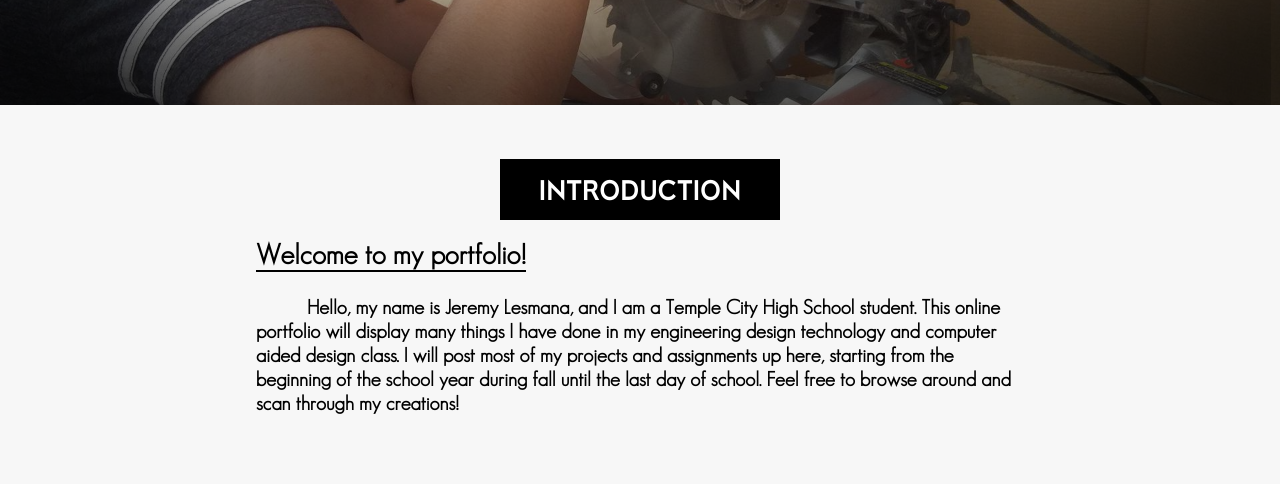
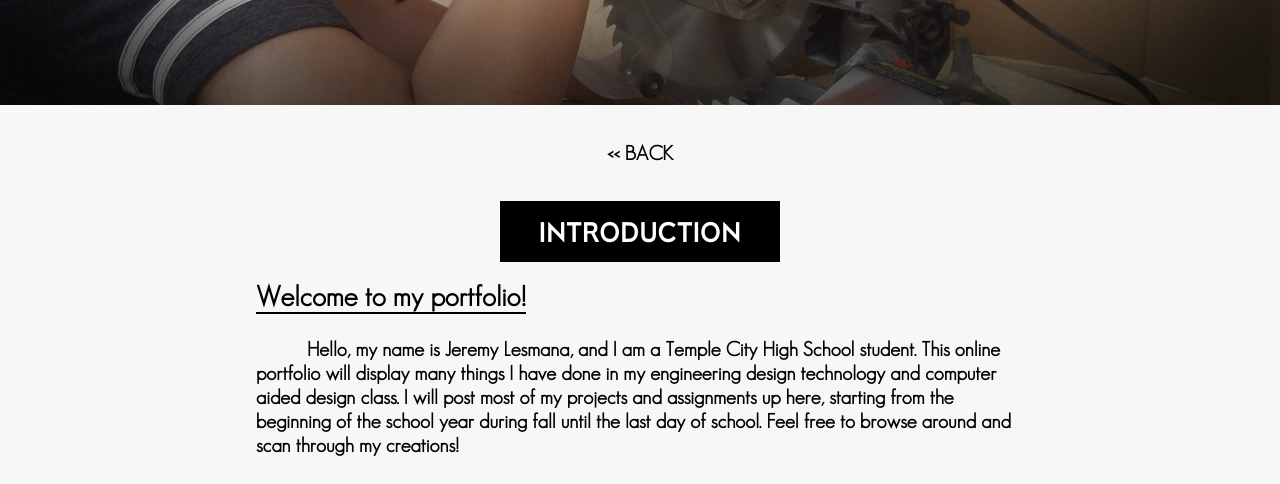
Before and after one commit to jeremylesmana/oldSite, a plain HTML site: page projects/proj-pages/proj-engineering/index.html in a window 1280 px wide. Shown: the part 291-775 px from the top of the page. Drawn offline with nearby package versions, Linux system fonts and the light colour scheme.

Commit message:
Added a back button for Engineering Page

```diff
--- a/projects/proj-pages/proj-engineering/index.html
+++ b/projects/proj-pages/proj-engineering/index.html
@@ -27,7 +27,15 @@
                 <br><br><br><br><br><br>
             </div>
 
-            <br><br><br>
+            <br><br>
+            <div style="text-align:center;">
+                <a href="../../index.html">
+                    <span style="font-family:'Geosans';font-weight: 900;font-size: 20px;" class="hoverUnderline"> << BACK
+                    </span>
+                </a>
+            </div>
+
+            <br><br>
             <div style="text-align:center; background-color:black;margin: 0 auto;color:white;font-family:'Mesmerize Regular';max-width: 250px;font-size: 26px;padding: 15px;">
                 INTRODUCTION
             </div><br>
```
